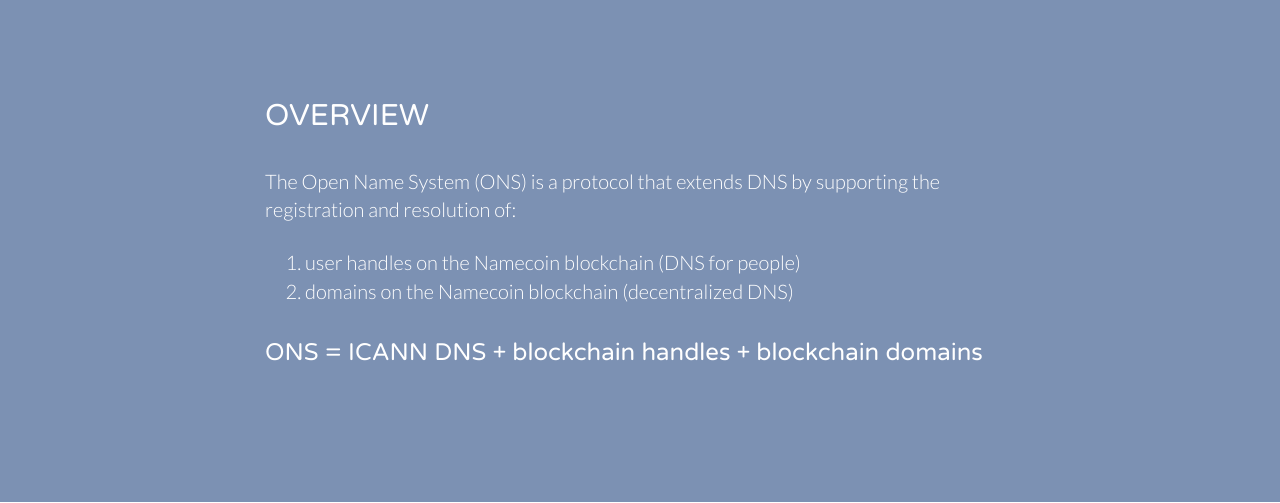
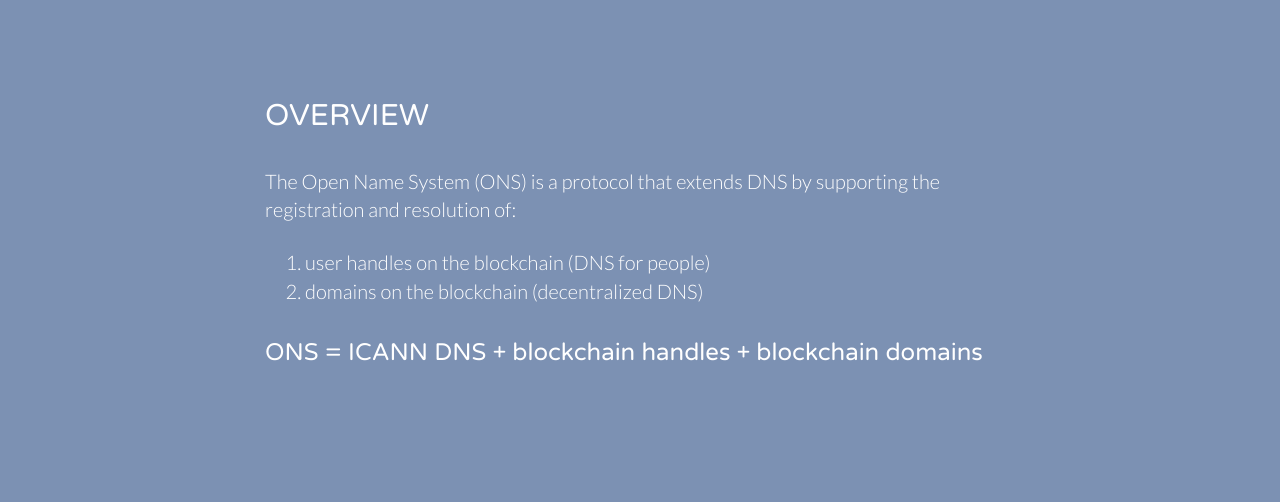
Before and after one commit to sebasmagri/opennamesystem.org, a Flask app: page / in a window 1280 px wide. Shown: the part 753-1256 px from the top of the page. Run offline with Flask 2, Linux system fonts and the light colour scheme; some libraries are stand-ins or nearby versions.

Commit message:
update site

```diff
--- a/templates/index.html
+++ b/templates/index.html
@@ -91,8 +91,8 @@
             The Open Name System (ONS) is a protocol that extends DNS by supporting the registration and resolution of:
           </p>
           <ol style="padding-bottom: 15px;">
-            <li>user handles on the Namecoin blockchain (DNS for people)</li>
-            <li>domains on the Namecoin blockchain (decentralized DNS)</li>
+            <li>user handles on the blockchain (DNS for people)</li>
+            <li>domains on the blockchain (decentralized DNS)</li>
           </ol>
 
           <h3>
@@ -178,7 +178,7 @@ angel.co. 21599 IN NS ns-634.awsdns-15.net.
 
           <pre><code class="language-css">{
     "name": {
-        "formatted": "Naval Ravikant"
+        "formatted": "Fred Wilson"
     },
     "bitcoin": {
         "address": "1919UrhYyhs471ps8CFcJ3DRpWSda8qtSk"
```
